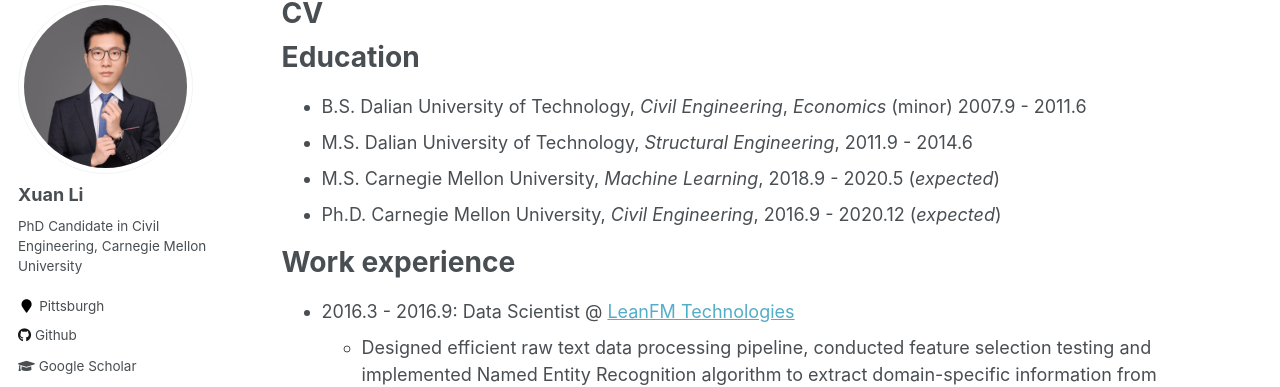
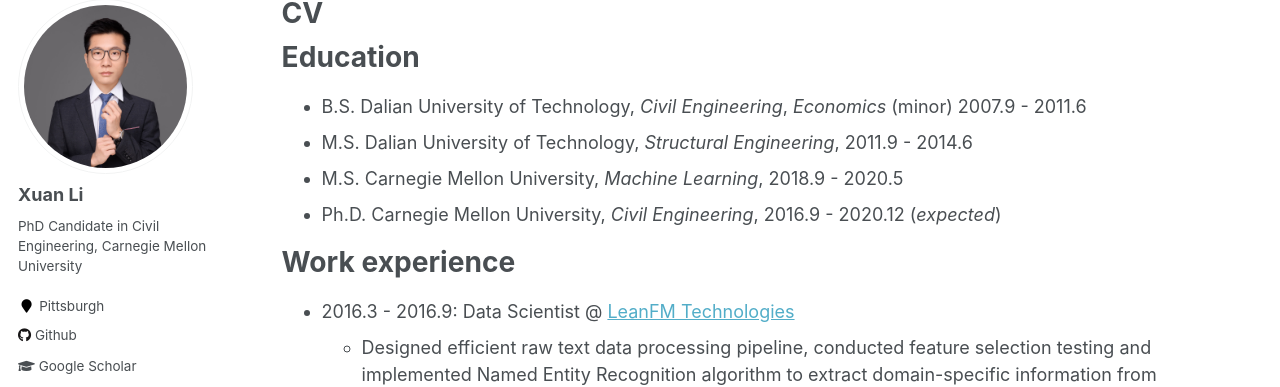
Before and after one commit to milanlx/milanlx.github.io, a Jekyll site: the page built from _pages/cv.md, in a window 1280 px wide and 900 px high. Shown: the part 119-506 px from the top of the window. Built offline with Jekyll 4.4.1, drawn with Linux system fonts in a browser that asks for light colours.

Commit message:
Update cv.md

```diff
--- a/_pages/cv.md
+++ b/_pages/cv.md
@@ -13,7 +13,7 @@ Education
 ======
 * B.S. Dalian University of Technology, *Civil Engineering*, *Economics* (minor) 2007.9 - 2011.6
 * M.S. Dalian University of Technology, *Structural Engineering*, 2011.9 - 2014.6
-* M.S. Carnegie Mellon University, *Machine Learning*, 2018.9 - 2020.5 (*expected*)
+* M.S. Carnegie Mellon University, *Machine Learning*, 2018.9 - 2020.5
 * Ph.D. Carnegie Mellon University, *Civil Engineering*, 2016.9 - 2020.12 (*expected*)
 
 
```
